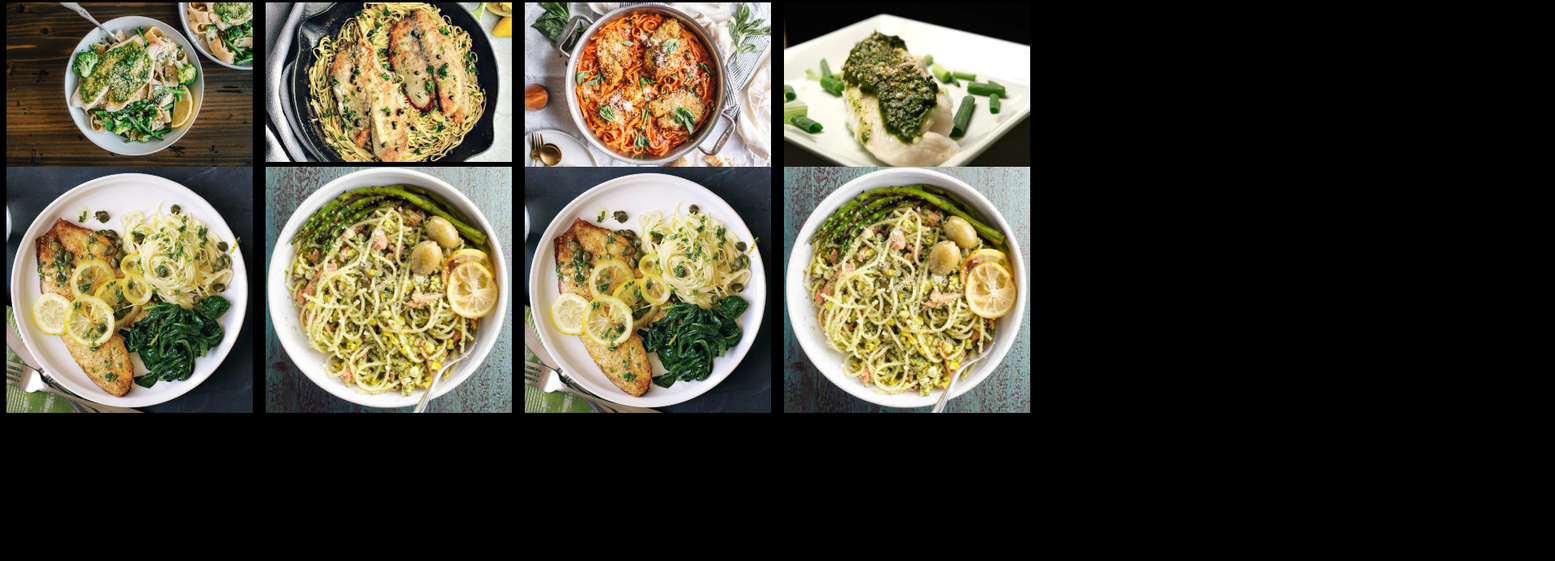
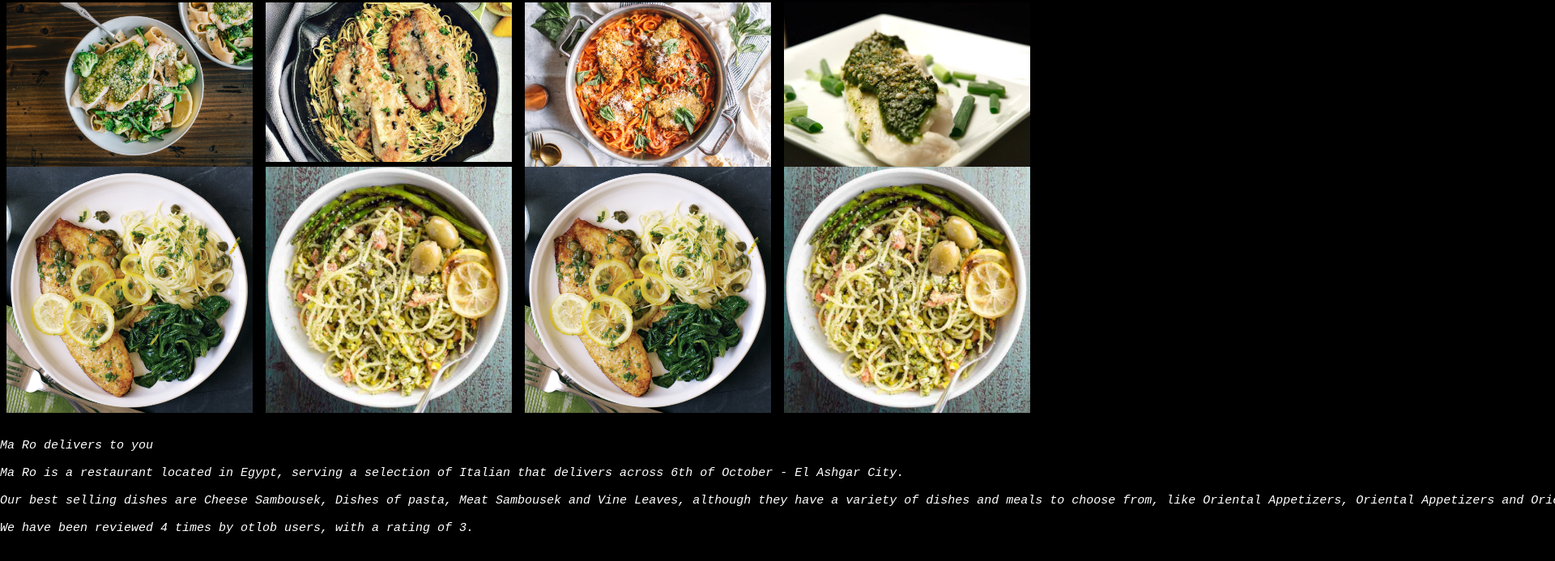
Before and after one commit to Mariam-Fathi/ECE-124C, a plain HTML site: page food.html in a window 1280 px wide. Shown: the part 185-878 px from the top of the page at 81% size, 1920 px wide, since content can reach past the window. Before the commit the page ends 800 px from the top, so only its background shows below. Drawn offline with Linux system fonts and the light colour scheme.

Commit message:
Update food.html

```diff
--- a/food.html
+++ b/food.html
@@ -285,6 +285,18 @@ h1 {
   </div>
 </div>
 
+<pre style="color: #fff; float: left; font-style:italic; font-size: 15px;">
+
+Ma Ro delivers to you
+
+Ma Ro is a restaurant located in Egypt, serving a selection of Italian that delivers across 6th of October - El Ashgar City.
+
+Our best selling dishes are Cheese Sambousek, Dishes of pasta, Meat Sambousek and Vine Leaves, although they have a variety of dishes and meals to choose from, like Oriental Appetizers, Oriental Appetizers and Oriental Appetizers.
+
+We have been reviewed 4 times by otlob users, with a rating of 3.
+
+</pre>
+
 <script>
 function openModal() {
   document.getElementById("myModal").style.display = "block";
```
